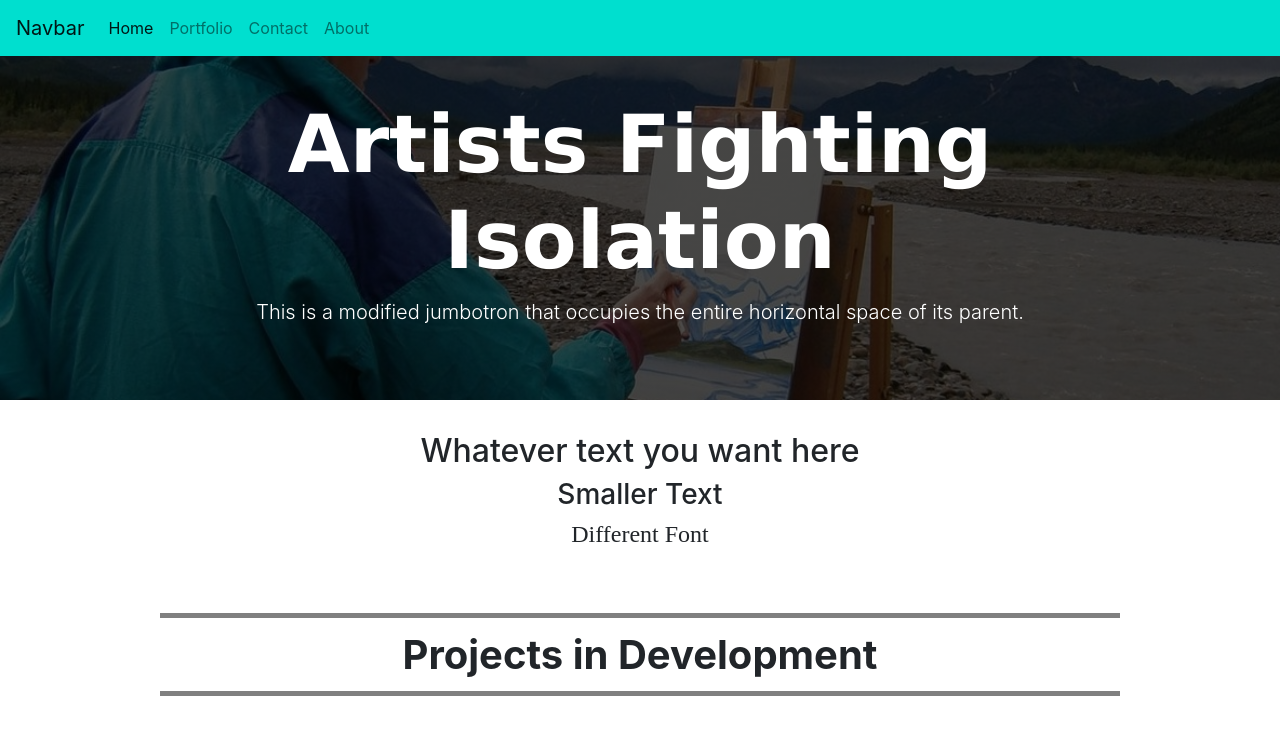
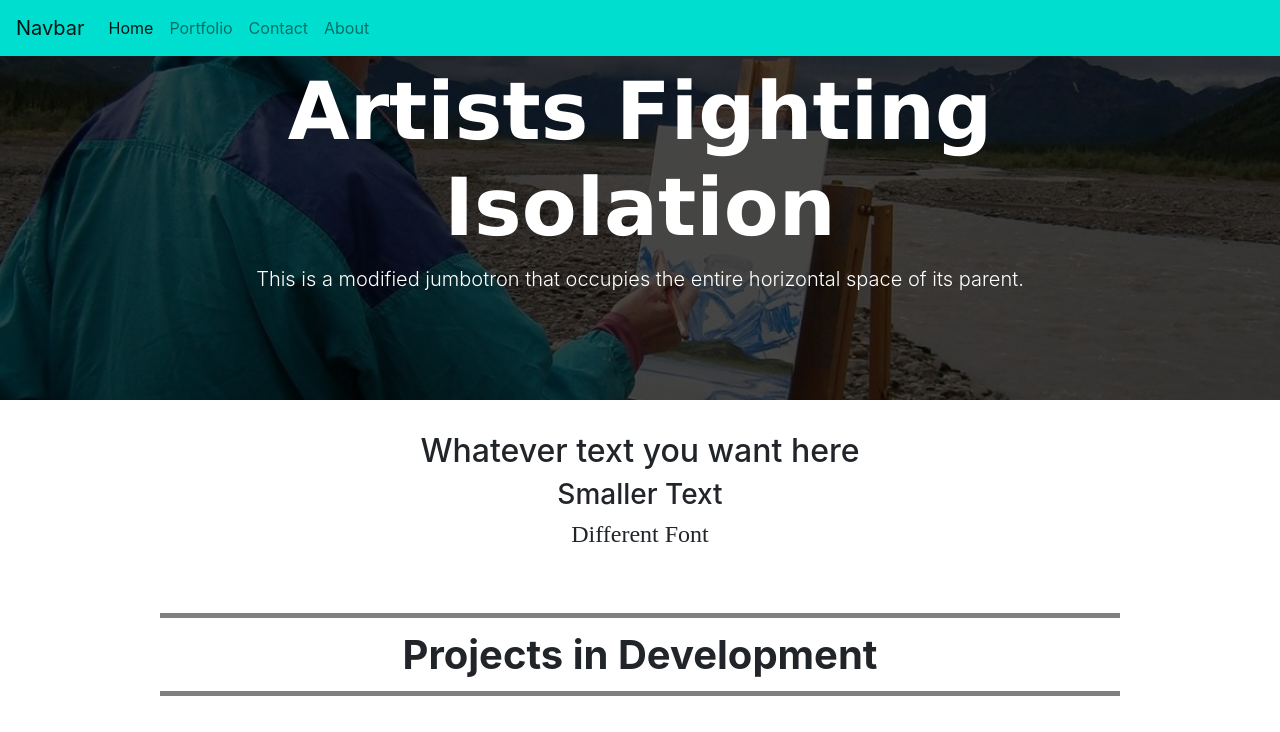
Before and after one commit to mc0918/mc0918.github.io, a plain HTML site: page index.html in a window 1280 px wide. Shown: the top 732 px of the page. Drawn offline with nearby package versions, Linux system fonts and the light colour scheme.

Commit message:
removed padding from header

```diff
--- a/assets/css/style.css
+++ b/assets/css/style.css
@@ -12,7 +12,6 @@
   font-size: 500%;
   font-family: "Lucida Sans", "Lucida Sans Regular", "Lucida Grande",
     "Lucida Sans Unicode", Geneva, Verdana, sans-serif;
-  padding-top: 3%;
 }
 
 #leadText {
```
